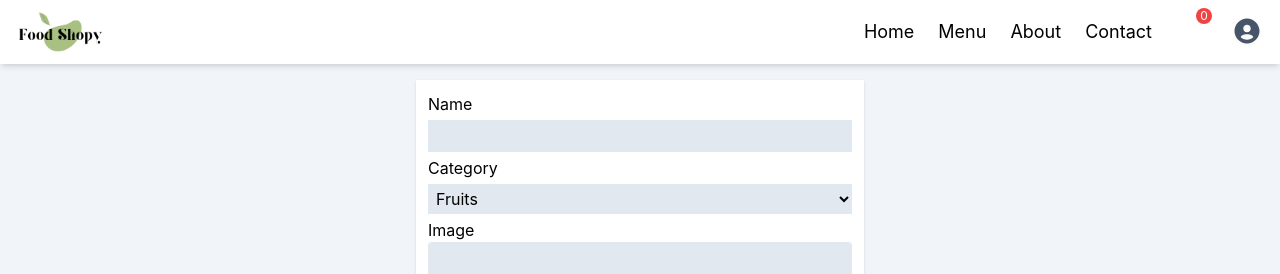
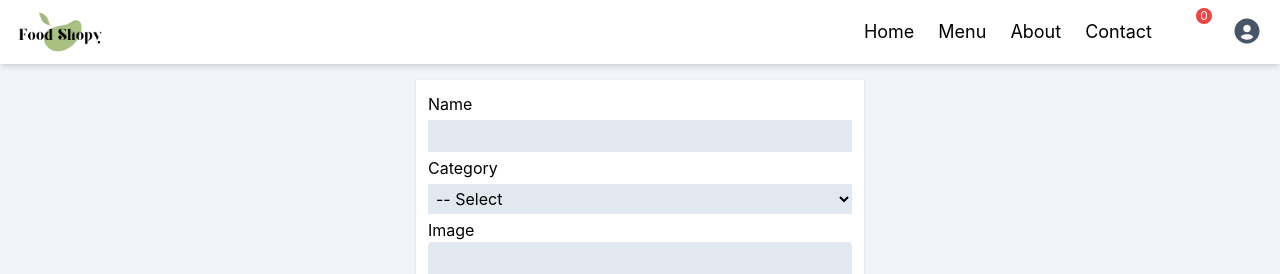
Before and after one commit to AjmalshaSalim/Food-Shopy, a React (Create React App) app in the folder frontend/: page /newProduct in a window 1280 px wide. Shown: the top 274 px of the page. Built offline with nearby package versions, Linux system fonts and the light colour scheme; some icons are missing.

Commit message:
products

```diff
--- a/frontend/src/pages/Login.js
+++ b/frontend/src/pages/Login.js
@@ -64,7 +64,6 @@ setTimeout(()=>{
   return (
     <div className="p-3 md:p-4">
       <div className="w-full max-w-sm bg-white m-auto flex flex-col p-4">
-        {/* <h1 className='text-center text-2xl font-bold'>Signup</h1> */}
         <div className="w-20 overflow-hidden rounded-full drop-shadow-md shadow-md m-auto">
           <img src={loginSignupImage} alt="" className="w-full" />
         </div>
--- a/frontend/src/pages/NewProduct.js
+++ b/frontend/src/pages/NewProduct.js
@@ -16,7 +16,7 @@ const handleOnChange =(e)=>{
 setData((prev)=>{
 return{
   ...prev,
-  [name]: value
+  [name]: value,
 }
 })
 }
@@ -31,15 +31,25 @@ return{
   })
 
   };
-const handleSubmit=(e)=>{
+const handleSubmit=async(e)=>{
 e.preventDefault()
+// console.log(data);
+const fetchData= await fetch(`${process.env.REACT_APP_SERVER_DOMAIN}/uploadProducts`,{
+  method: "POST",
+  headers:{
+    "content-type":"application/json"
+  },
+  body:JSON.stringify(data)
+})
+const fetchRes= await fetchData.json()
+console.log(fetchRes);
 }
   return (
     <div className="p-4">
       <form
         action=""
         className="m-auto w-full max-w-md shadow flex flex-col p-3 bg-white"
-        onSubmit={handleSubmit  }
+        onSubmit={handleSubmit}
       >
         <label htmlFor="name" className="">
           Name
@@ -50,11 +60,12 @@ e.preventDefault()
           Category
         </label>
         <select name="category" id="category" className="bg-slate-200 p-1 my-1" onChange={handleOnChange}>
-          <option value="">Fruits</option>
-          <option value="">Vegitables</option>
-          <option value="">Ice Cream</option>
-          <option value="">Dosa</option>
-          <option value="">Pizza</option>
+          <option value={"other"}>-- Select</option>
+          <option value={"fruits"}>Fruits</option>
+          <option value={"vegetables"}>Vegitables</option>
+          <option value={"ice creams"}>Ice Creams</option>
+          <option value={"Dosa"}>Dosa</option>
+          <option value={"Pizza"}>Pizza</option>
         </select>
 
         <label htmlFor="image" className="">
```
Also changed, not shown: 1 other file (tests, documents, lock files or other folders).
